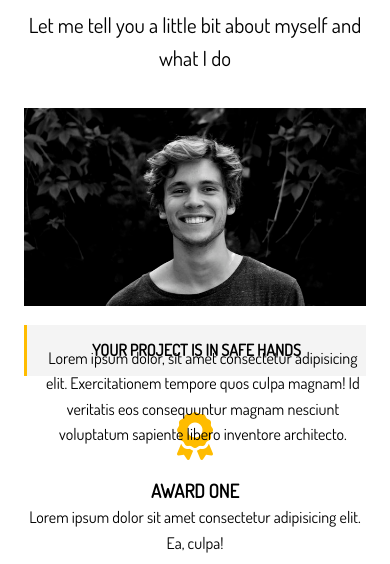
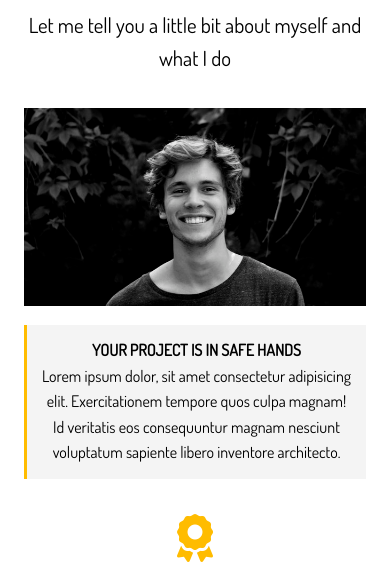
Before and after one commit to MarcLignarius/SASS.Portfolio, a website: page dist/about.html in a window 390 px wide. Shown: the part 287-851 px from the top of the page. Drawn offline with Linux system fonts and the light colour scheme.

Commit message:
adjust p placement

```diff
--- a/scss/_media.scss
+++ b/scss/_media.scss
@@ -3,6 +3,16 @@
 @media (max-width: 800px) {
   #header-home {
     height: 30rem;
+  }
+
+  #about {
+    &-a {
+      .bio {
+        p {
+          position: static;
+        }
+      }
+    }
   }
 }
 
```
Also changed, not shown: dist/css/main.css.
